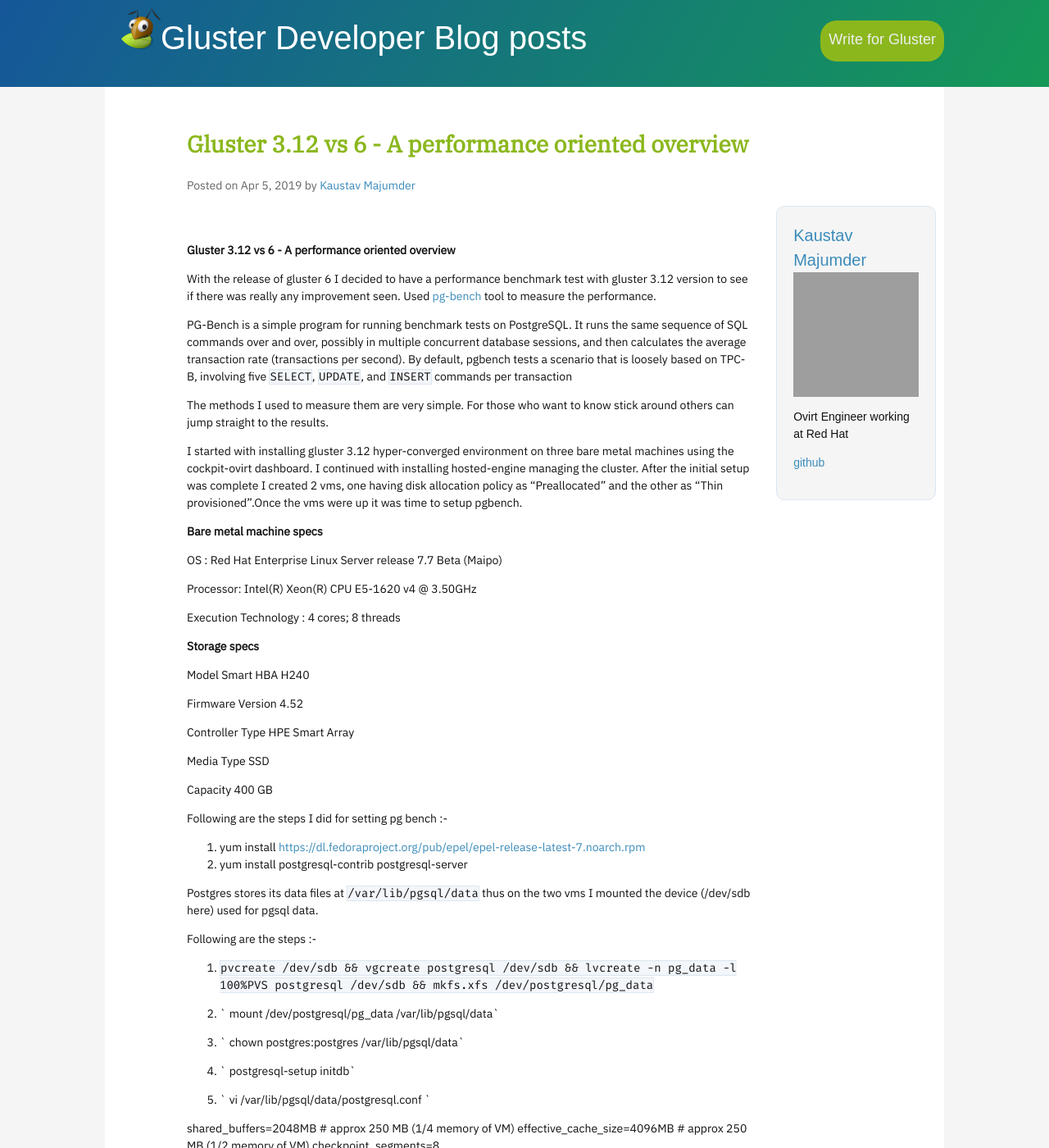
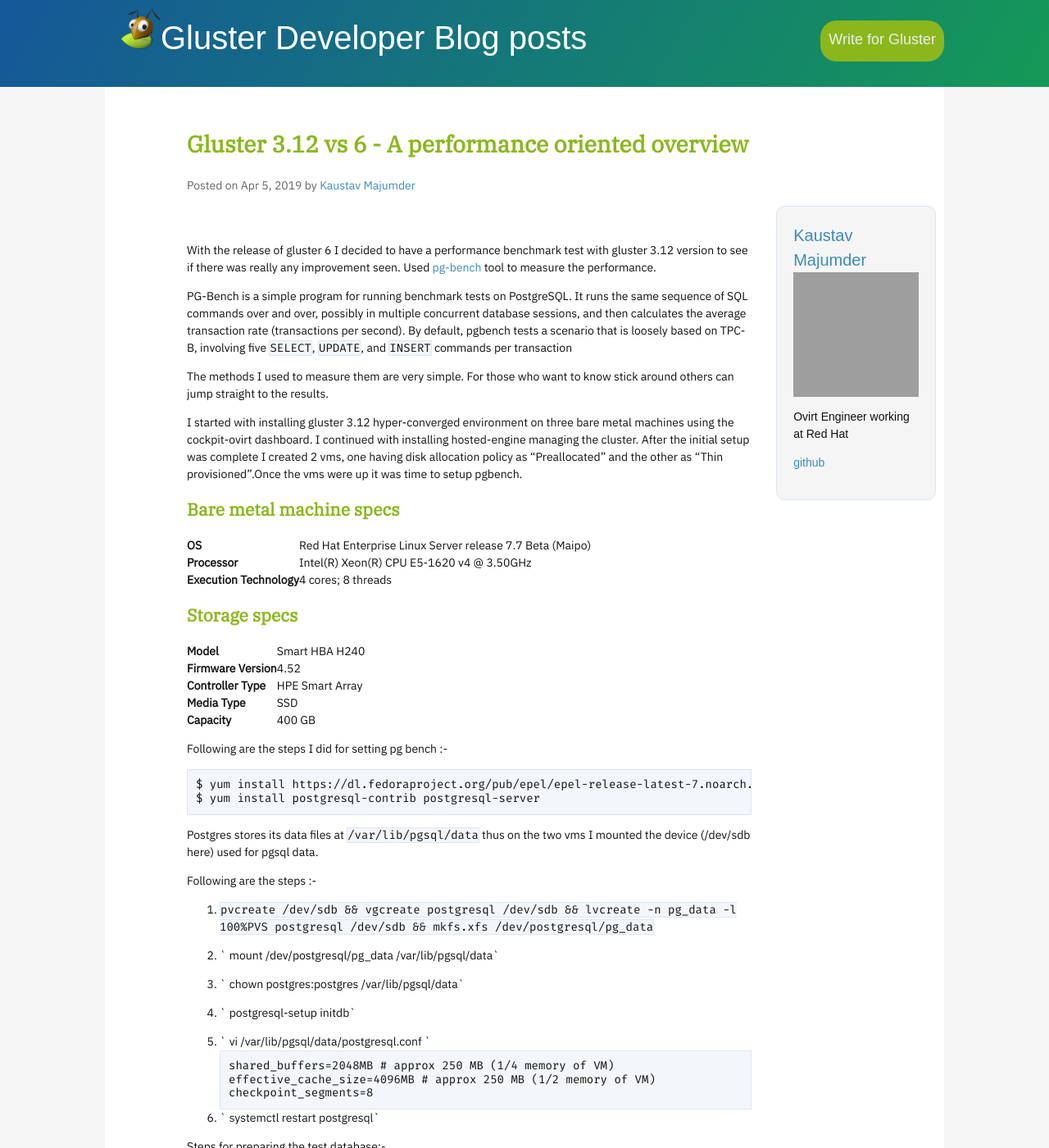
Before and after one commit to gluster/devblog, a Jekyll site: the page built from _posts/2019-04-05-gluster-3-12-vs-6-a-performance-oriented-overview.md, in a window 1280 px wide and 1400 px high. Shown: the whole window at 82% size. Built offline with Jekyll 4.4.1, drawn with Linux system fonts in a browser that asks for light colours; nearby versions of some CDN libraries; comment, search, counter and statistics services are not loaded; some of the changed text lies outside the part shown; grey boxes are pictures that could not be loaded.

Commit message:
Added changes suggested by @aravindavk

````diff
--- a/_posts/2019-04-05-gluster-3-12-vs-6-a-performance-oriented-overview.md
+++ b/_posts/2019-04-05-gluster-3-12-vs-6-a-performance-oriented-overview.md
@@ -3,7 +3,6 @@ layout: post
 title: Gluster 3.12 vs 6 - A performance oriented overview
 author: ezio-auditore
 ---
-**Gluster 3.12 vs 6 - A performance oriented overview**
 
 With the release of gluster 6 I decided to have a performance benchmark test with gluster 3.12 version to see if there was really any improvement seen. Used [pg-bench](https://www.postgresql.org/docs/10/pgbench.html) tool to measure the performance.
 
@@ -13,32 +12,28 @@ The methods I used to measure them are very simple. For those who want to know s
 
 I started with installing gluster 3.12 hyper-converged  environment on three bare metal machines using the cockpit-ovirt dashboard. I continued with installing hosted-engine managing the cluster. After the initial setup was complete I created 2 vms, one having disk allocation policy as "Preallocated" and the other as "Thin provisioned".Once the vms were up it was time to setup pgbench.
 
-**Bare metal machine specs**
+## Bare metal machine specs
 
-OS  : Red Hat Enterprise Linux Server release 7.7 Beta (Maipo)
+| **OS**                   | Red Hat Enterprise Linux Server release 7.7 Beta (Maipo) |
+| **Processor**            | Intel(R) Xeon(R) CPU E5-1620 v4 @ 3.50GHz                |
+| **Execution Technology** | 4 cores; 8 threads                                       |
 
-Processor: 	Intel(R) Xeon(R) CPU E5-1620 v4 @ 3.50GHz
+## Storage specs
 
-Execution Technology : 4 cores; 8 threads
-
-**Storage specs**
-
-Model	Smart HBA H240
-
-Firmware Version	4.52
-
-Controller Type	HPE Smart Array
-
-Media Type	SSD
-
-Capacity	400 GB
+| **Model**            | Smart HBA H240  |
+| **Firmware Version** | 4.52            |
+| **Controller Type**  | HPE Smart Array |
+| **Media Type**       | SSD             |
+| **Capacity**         | 400 GB          |
 
 Following are the steps I did for setting pg bench :-
 
 
 
-1. yum install [https://dl.fedoraproject.org/pub/epel/epel-release-latest-7.noarch.rpm](https://dl.fedoraproject.org/pub/epel/epel-release-latest-7.noarch.rpm)
-2. yum install postgresql-contrib postgresql-server
+```
+$ yum install https://dl.fedoraproject.org/pub/epel/epel-release-latest-7.noarch.rpm
+$ yum install postgresql-contrib postgresql-server
+```
 
 Postgres stores its data files at `/var/lib/pgsql/data` thus on the two vms I mounted the device (/dev/sdb here) used for pgsql data.
 
@@ -57,10 +52,11 @@ Following are the steps :-
 4. ` postgresql-setup initdb`
 
 5. ` vi /var/lib/pgsql/data/postgresql.conf `
-
-shared_buffers=2048MB # approx 250 MB (1/4 memory of VM)
-effective_cache_size=4096MB # approx 250 MB (1/2 memory of VM)
-checkpoint_segments=8
+   ```
+   shared_buffers=2048MB # approx 250 MB (1/4 memory of VM)
+   effective_cache_size=4096MB # approx 250 MB (1/2 memory of VM)
+   checkpoint_segments=8
+   ```
 6. ` systemctl restart postgresql`
 
 Steps for preparing the test database:-
@@ -73,77 +69,36 @@ Steps for preparing the test database:-
 
 `bash-4.2$ time pgbench -i -s 4000 pgbench`
 
-**Time required for creating the database (Gluster 3.12 vs Gluster 6) Thinly Provisioned**
+### Time required for creating the database (Gluster 3.12 vs Gluster 6) Thinly Provisioned
 
 `time pgbench -i -s 4000 pgbench`
 
-**Thinly Provisioned**
 
-<table border="1">
-  <tr>
-   <th>Gluster ver with/out options
-   </th>
-   <th>real
-   </th>
-  </tr>
-  <tr>
-   <td>&nbsp;3.12
-   </td>
-   <td>&nbsp;20m40.080s
-   </td>
-  </tr>
-  <tr>
-   <td>&nbsp;6 (without cache-invalidation)&nbsp;&nbsp;
-   </td>
-   <td>&nbsp;25m24.868s
-   </td>
-  </tr>
-  <tr>
-   <td>&nbsp;6 (defaults)
-   </td>
-   <td>&nbsp;25m56.818s
-   </td>
-  </tr>
-</table>
 
-**Time required for creating the database (Gluster 3.12 vs Gluster 6) Preallocated**
+|--------------------------------|-------------|
+| Gluster ver with/out options   | real        |
+|:-------------------------------|------------:|
+| 3.12                           | 20m 40.080s |
+| 6 (without cache-invalidation) | 25m 24.868s |
+| 6 (defaults)                   | 25m 56.818s |
+
+### Time required for creating the database (Gluster 3.12 vs Gluster 6) Preallocated
 
 `time pgbench -i -s 4000 pgbench`
 
-**Preallocated**
 
 
-<table border="1" cellpadding="5">
-  <tr>
-   <th>Gluster ver with/out options
-   </th>
-   <th>real
-   </th>
-  </tr>
-  <tr>
-   <td>&nbsp;3.12
-   </td>
-   <td>&nbsp;20m30.481s&nbsp;
-   </td>
-  </tr>
-  <tr>
-   <td>&nbsp;6 (without cache-invalidation)&nbsp; &nbsp;
-   </td>
-   <td>24m8.149s&nbsp;
-   </td>
-  </tr>
-  <tr>
-   <td>&nbsp;6 (defaults)
-   </td>
-   <td>25m45.599s&nbsp;
-   </td>
-  </tr>
-</table>
+|--------------------------------|-------------|
+| Gluster ver with/out options   | real        |
+|:-------------------------------|------------:|
+| 3.12                           | 20m 30.481s |
+| 6 (without cache-invalidation) | 24m 08.149s |
+| 6 (defaults)                   | 25m 45.599s |
 
 
 
 
-![time-required-to-create-db](images/gluster-3.12vs-6/time-required-to-create-db.png "image_tooltip")
+![time-required-to-create-db](images/gluster-3.12vs-6/time-required-to-create-db.png "Time required to create db")
 
 
 *Time taken to create the db seems to be more in gluster-6 still investigating why.*
@@ -156,180 +111,42 @@ For  running auto-invalidations:false test have set the mount options for the st
 
 Have run the following commands three times on the vms for both the disk types and captured the results.
 
-`pgbench -c 10 -t 500 -r pgbench`
-
-`pgbench -c 10 -t 1000 -r pgbench`
-
-`pgbench -c 10 -t 2000 -r pgbench`
-
-`pgbench -c 10 -t 4000 -r pgbench`
+```
+$ pgbench -c 10 -t 500 -r pgbench
+$ pgbench -c 10 -t 1000 -r pgbench
+$ pgbench -c 10 -t 2000 -r pgbench
+$ pgbench -c 10 -t 4000 -r pgbench
+```
 
 Arguments to pgbench as -c and -t where -c=number of clients , -t= number of transactions per client
 
 The raw data for the below results are located in : [gluster-pg-bench-test-results](https://github.com/ezio-auditore/gluster-pg-bench-test-results)
 
-<table border="1" cellpadding="10">
-  <tr>
-   <th>Thinly Provisioned disk
-   </th>
-   <th colspan="4" >Transactions per sec
-   </th>
-  </tr>
-  <tr>
-   <th>Gluster ver with/out options
-   </th>
-   <td>500
-   </td>
-   <td>1000
-   </td>
-   <td>2000
-   </td>
-   <td>4000
-   </td>
-  </tr>
-  <tr>
-   <td>3.12
-   </td>
-   <td>792.38&nbsp;&nbsp;
-   </td>
-   <td>432.49&nbsp;&nbsp;
-   </td>
-   <td>407.42&nbsp;&nbsp;
-   </td>
-   <td>353.82&nbsp;&nbsp;
-   </td>
-  </tr>
-  <tr>
-   <td>6 (cache-invalidation=false)
-   </td>
-   <td>902.91&nbsp;&nbsp;
-   </td>
-   <td>612&nbsp;&nbsp;
-   </td>
-   <td>562&nbsp;&nbsp;
-   </td>
-   <td>596.93&nbsp;&nbsp;
-   </td>
-  </tr>
-  <tr>
-   <td>6 (defaults)
-   </td>
-   <td>806.86&nbsp;&nbsp;
-   </td>
-   <td>729.71&nbsp;&nbsp;
-   </td>
-   <td>618.55&nbsp;&nbsp;
-   </td>
-   <td>526&nbsp;&nbsp;
-   </td>
-  </tr>
-  <tr>
-   <td>6 stat-prefetch:off
-   </td>
-   <td>544.63&nbsp;&nbsp;
-   </td>
-   <td>455.17&nbsp;&nbsp;
-   </td>
-   <td>443.49&nbsp;&nbsp;
-   </td>
-   <td>437.03&nbsp;&nbsp;
-   </td>
-  </tr>
-  <tr>
-   <td>6 auto-invalidations:false,stat-prefetch:off&nbsp;&nbsp;
-   </td>
-   <td>714.5&nbsp;&nbsp;
-   </td>
-   <td>623.94&nbsp;&nbsp;
-   </td>
-   <td>587.63&nbsp;&nbsp;
-   </td>
-   <td>524.3&nbsp;&nbsp;
-   </td>
-  </tr>
-</table>
+|------------------------------------------------------------|---------|----------|----------|----------|
+| Gluster ver with/out options<br/>(Thinly Provisioned disk) | 500 tps | 1000 tps | 2000 tps | 4000 tps |
+|:-----------------------------------------------------------|--------:|---------:|---------:|---------:|
+| 3.12                                                       | 792.38  | 432.49   | 407.42   | 353.82   |
+| 6 (cache-invalidation=false)                               | 902.91  | 612.00   | 562.00   | 596.93   |
+| 6 (defaults)                                               | 806.86  | 729.71   | 618.55   | 526.00   |
+| 6 stat-prefetch:off                                        | 544.63  | 455.17   | 443.49   | 437.03   |
+| 6 auto-invalidations:false,stat-prefetch:off               | 714.50  | 623.94   | 587.63   | 524.30   |
+
+**tps**: Transactions per second|------------------------------------------------------------|---------|----------|----------|----------|
+
 
 ![txn-per-sec-thinly-provisioned](images/gluster-3.12vs-6/txn-per-sec-thinly-provisioned.png "txn-per-sec-thinly-provisioned")
-<table border="1">
-  <tr>
-   <th>Preallocated
-   </th>
-   <th colspan="4" >Transactions per sec
-   </th>
-  </tr>
-  <tr>
-   <th>Gluster ver with/wout options
-   </th>
-   <td>500
-   </td>
-   <td>1000
-   </td>
-   <td>2000
-   </td>
-   <td>4000
-   </td>
-  </tr>
-  <tr>
-   <td>3.12
-   </td>
-   <td>522.46 &nbsp; &nbsp;
-   </td>
-   <td>646.91 &nbsp;&nbsp;
-   </td>
-   <td>524.79&nbsp;&nbsp;
-   </td>
-   <td>650.52&nbsp;&nbsp;
-   </td>
-  </tr>
-  <tr>
-   <td>6 (cache-invalidations=false)
-   </td>
-   <td>1180.74&nbsp;&nbsp;
-   </td>
-   <td>1021.76&nbsp;&nbsp;
-   </td>
-   <td>890.18&nbsp;&nbsp;
-   </td>
-   <td>995&nbsp;
-   </td>
-  </tr>
-  <tr>
-   <td>6 defaults
-   </td>
-   <td>1044.89
-   </td>
-   <td>785.81
-   </td>
-   <td>725.06
-   </td>
-   <td>727.44
-   </td>
-  </tr>
-  <tr>
-   <td>6 stat-prefetch:off
-   </td>
-   <td>937.31
-   </td>
-   <td>783.92
-   </td>
-   <td>761.32
-   </td>
-   <td>741.33
-   </td>
-  </tr>
-  <tr>
-   <td>6 auto-invalidations:false,stat-prefetch:off&nbsp;
-   </td>
-   <td>1100.84
-   </td>
-   <td>793.44
-   </td>
-   <td>757.88
-   </td>
-   <td>727.38
-   </td>
-  </tr>
-</table>
+
+|------------------------------------------------------------|---------|----------|----------|----------|
+| Gluster ver with/out options<br/>(Preallocated)            | 500 tps | 1000 tps | 2000 tps | 4000 tps |
+|:-----------------------------------------------------------|--------:|---------:|---------:|---------:|
+| 3.12                                                       | 522.46  | 646.91   | 524.79   | 650.52   |
+| 6 (cache-invalidation=false)                               | 1180.74 | 1021.76  | 890.18   | 995.00   |
+| 6 (defaults)                                               | 1044.89 | 785.81   | 725.06   | 727.44   |
+| 6 stat-prefetch:off                                        | 937.31  | 783.92   | 761.32   | 741.33   |
+| 6 auto-invalidations:false,stat-prefetch:off               | 1100.84 | 793.44   | 757.88   | 727.38   |
+
+**tps**: Transactions per second
+
 ![txn-per-sec-preallocated.png](images/gluster-3.12vs-6/txn-per-sec-preallocated.png "txn-per-sec-preallocated")
 
 There is indeed a performance improvement seen with gluster-6 for certain workloads especially without cache-invalidations, although there is a ~12% performance drop while creating the db.
````
